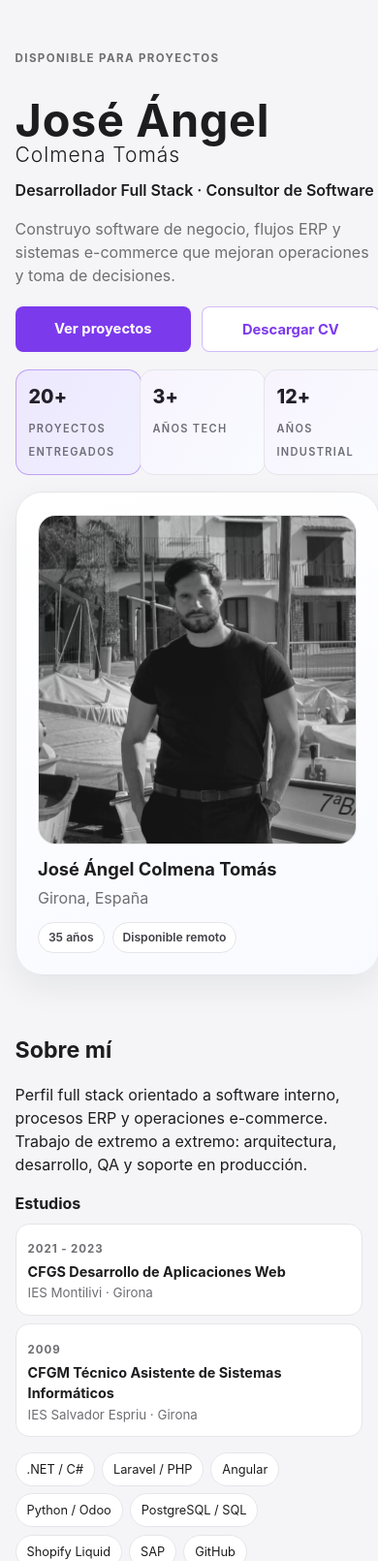
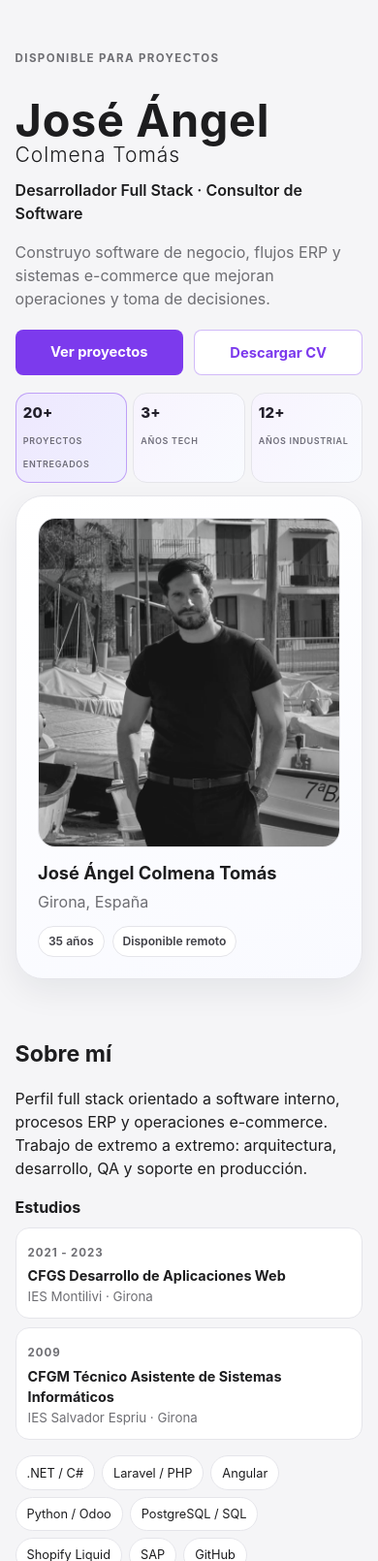
Before and after one commit to jacoto90/lawebdejacoto, a PHP site: page / in a window 390 px wide. Shown: the part 73-1683 px from the top of the page at 97% size. Run offline with PHP 8.4, Linux system fonts and the light colour scheme.

Commit message:
Ajustes responsibe

```diff
--- a/assets/css/main.css
+++ b/assets/css/main.css
@@ -270,14 +270,14 @@ body.hero-scrolled h1 {
     margin-top: 1.1rem;
     display: grid;
     grid-template-columns: repeat(3, minmax(0, 1fr));
-    gap: 0.7rem;
+    gap: 0.5rem;
 }
 
 .highlight-card {
     border: 1px solid var(--line);
     border-radius: 14px;
     background: #fff;
-    padding: 0.85rem 0.8rem;
+    padding: 0.65rem 0.6rem;
     position: relative;
     overflow: hidden;
 }
@@ -292,7 +292,7 @@ body.hero-scrolled h1 {
 
 .highlight-card strong {
     display: block;
-    font-size: 1.22rem;
+    font-size: 1.05rem;
     margin-bottom: 0.2rem;
     font-weight: 800;
     letter-spacing: 0.01em;
@@ -300,7 +300,7 @@ body.hero-scrolled h1 {
 
 .highlight-card span {
     color: var(--muted);
-    font-size: 0.69rem;
+    font-size: 0.62rem;
     text-transform: uppercase;
     letter-spacing: 0.12em;
     font-weight: 600;
@@ -317,6 +317,10 @@ body.hero-scrolled h1 {
     padding: 0.72rem 1.1rem;
     font-weight: 700;
     font-size: 0.92rem;
+}
+
+.hero-actions .btn-ghost {
+    margin-right: 0.2rem;
 }
 
 .btn-primary {
@@ -632,16 +636,24 @@ h3 { margin: 0 0 0.95rem; font-size: clamp(1.45rem, 3vw, 2rem); }
     transform-origin: center;
 }
 
-.site-footer { padding: 2rem 0 2.6rem; color: var(--muted); }
+.site-footer {
+    margin-top: 1.2rem;
+    padding: 1.2rem 0 1.4rem;
+    color: rgba(255, 255, 255, 0.72);
+    background: #050507;
+}
 .footer-wrap {
     display: flex;
-    justify-content: space-between;
+    justify-content: center;
     align-items: center;
     gap: 0.8rem;
     flex-wrap: wrap;
+    text-align: center;
+    font-size: 0.76rem;
+    letter-spacing: 0.04em;
 }
 
-.footer-wrap a { color: var(--muted); text-decoration: none; }
+.footer-wrap a { color: rgba(255, 255, 255, 0.72); text-decoration: none; }
 
 .hero,
 .section,
@@ -830,19 +842,24 @@ h3 { margin: 0 0 0.95rem; font-size: clamp(1.45rem, 3vw, 2rem); }
     }
 
     .highlight-grid {
-        grid-template-columns: repeat(3, minmax(120px, 1fr));
-        overflow-x: auto;
-        gap: 0.5rem;
-        padding-bottom: 0.25rem;
-        scrollbar-width: none;
-    }
-
-    .highlight-grid::-webkit-scrollbar {
-        display: none;
+        grid-template-columns: repeat(3, minmax(0, 1fr));
+        overflow: visible;
+        gap: 0.35rem;
+        padding-bottom: 0;
     }
 
     .highlight-card {
-        min-width: 130px;
+        min-width: 0;
+        padding: 0.55rem 0.45rem;
+    }
+
+    .highlight-card strong {
+        font-size: 0.94rem;
+    }
+
+    .highlight-card span {
+        font-size: 0.56rem;
+        letter-spacing: 0.08em;
     }
 
     .timeline-item,
@@ -860,8 +877,13 @@ h3 { margin: 0 0 0.95rem; font-size: clamp(1.45rem, 3vw, 2rem); }
     }
 
     .hero-actions .btn {
-        flex: 1;
+        flex: 1 1 auto;
         text-align: center;
+        min-width: 0;
+    }
+
+    .hero-actions .btn-ghost {
+        margin-right: 0;
     }
 
     .contact-box {
--- a/components/footer.php
+++ b/components/footer.php
@@ -2,8 +2,5 @@
 <footer class="site-footer">
     <div class="container footer-wrap">
         <p>&copy; 2026 <?= htmlspecialchars($profile['name']) ?> · <?= htmlspecialchars($t['footer_copy']) ?></p>
-        <div>
-            <a href="mailto:<?= htmlspecialchars($profile['email']) ?>"><?= htmlspecialchars($profile['email']) ?></a>
-        </div>
     </div>
 </footer>
```
